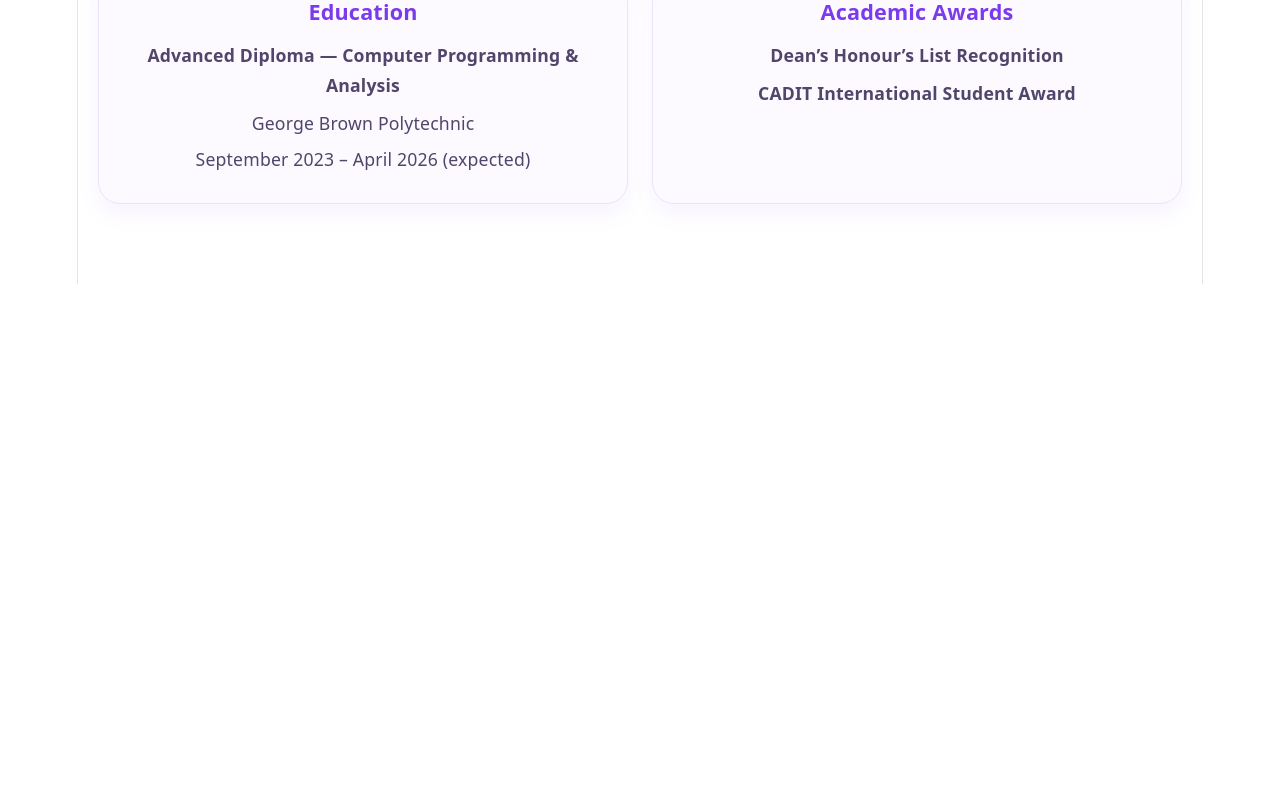
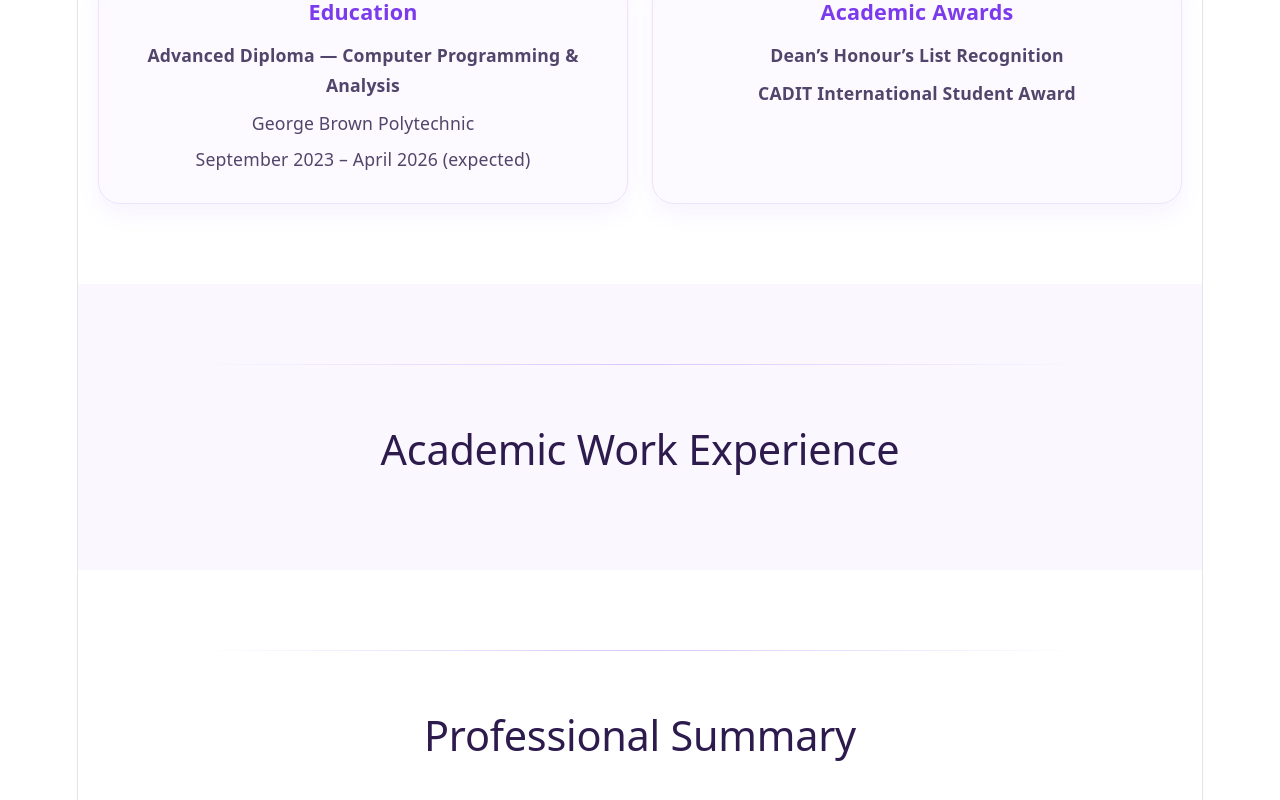
Before and after one commit to kashfimehbuba77/Portfolio, a React app: page / in a window 1280 px wide. Shown: the part 1833-2633 px from the top of the page. Before the commit the page ends 2117 px from the top, so only its background shows below. Built offline with nearby package versions, Linux system fonts and the light colour scheme; the HTML template or start-up script is replaced by a standard one.

Commit message:
Adding blank Professional Summary section

```diff
--- a/src/App.jsx
+++ b/src/App.jsx
@@ -1,6 +1,8 @@
 import PersonalData from "./components/PersonalData";
 import CareerGoal from "./components/CareerGoal";
 import AcademicCredentials from "./components/AcademicCredentials";
+import AcademicWork from "./components/AcademicWork";
+import ProfessionalSummary from "./components/ProfessionalSummary";
 
 function App() {
   return (
@@ -8,6 +10,8 @@
       <PersonalData />
       <CareerGoal />
       <AcademicCredentials />
+      <AcademicWork />
+      <ProfessionalSummary />
     </>
   );
 }
--- a/src/components/AcademicWork.jsx
+++ b/src/components/AcademicWork.jsx
@@ -11,13 +11,13 @@
 
         <h2>Academic Work Experience</h2>
 
-        <p className="section-intro">
+        {/* <p className="section-intro">
           This section will showcase my academic projects, including full-stack
           applications, mobile development, and software engineering work
           completed throughout my program.
-        </p>
+        </p> */}
 
-        {/* Placeholder Cards */}
+        {/* Placeholder Cards
         <div className="work-grid">
 
           <div className="work-card">
@@ -35,7 +35,7 @@
             <p>Description of the project will go here.</p>
           </div>
 
-        </div>
+        </div> */}
 
       </div>
 
--- /dev/null
+++ b/src/components/ProfessionalSummary.css
@@ -0,0 +1,57 @@
+.professional-summary {
+  padding: 80px 20px;
+  background: #ffffff;
+}
+
+.summary-container {
+  max-width: 900px;
+  margin: auto;
+  text-align: center;
+}
+
+.professional-summary h2 {
+  font-size: 2.3rem;
+  color: #2d1b4e;
+  margin-bottom: 16px;
+}
+
+.summary-text {
+  color: #6b5a8e;
+  margin-bottom: 40px;
+  line-height: 1.7;
+}
+
+/* CARD */
+.experience-card {
+  background: #fcfaff;
+  border: 1px solid #ece3ff;
+  border-radius: 20px;
+  padding: 30px;
+  text-align: left;
+  box-shadow: 0 10px 20px rgba(124, 58, 237, 0.05);
+}
+
+.experience-card h3 {
+  color: #7c3aed;
+  margin-bottom: 5px;
+}
+
+.company {
+  font-weight: 600;
+  color: #2d1b4e;
+}
+
+.date {
+  font-size: 0.9rem;
+  color: #7a6b98;
+  margin-bottom: 15px;
+}
+
+.experience-card ul {
+  padding-left: 20px;
+}
+
+.experience-card li {
+  margin-bottom: 8px;
+  color: #51456b;
+}
--- /dev/null
+++ b/src/components/ProfessionalSummary.jsx
@@ -0,0 +1,39 @@
+import React from "react";
+import "./ProfessionalSummary.css";
+
+const ProfessionalSummary = () => {
+  return (
+    <section className="professional-summary">
+
+      <div className="section-divider"></div>
+
+      <div className="summary-container">
+
+        <h2>Professional Summary</h2>
+
+        {/* <p className="summary-text">
+          This section will highlight my professional experience, roles, and
+          contributions, including customer service, teamwork, and leadership
+          experience gained through my work.
+        </p> */}
+
+        {/* Placeholder Card
+        <div className="experience-card">
+          <h3>Job Title</h3>
+          <p className="company">Company Name</p>
+          <p className="date">Date Range</p>
+
+          <ul>
+            <li>Responsibility or achievement</li>
+            <li>Responsibility or achievement</li>
+            <li>Responsibility or achievement</li>
+          </ul>
+        </div> */}
+
+      </div>
+
+    </section>
+  );
+};
+
+export default ProfessionalSummary;
```
